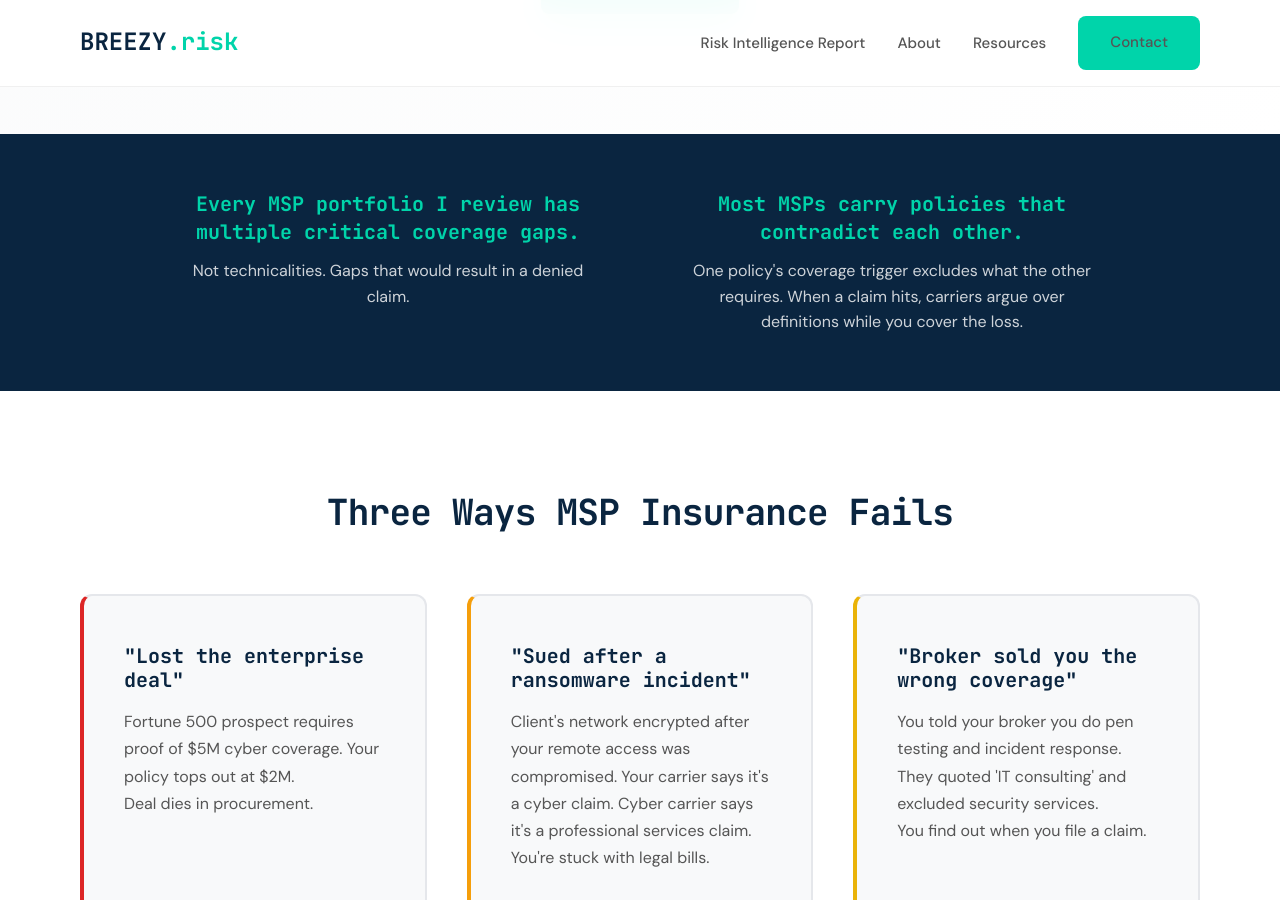
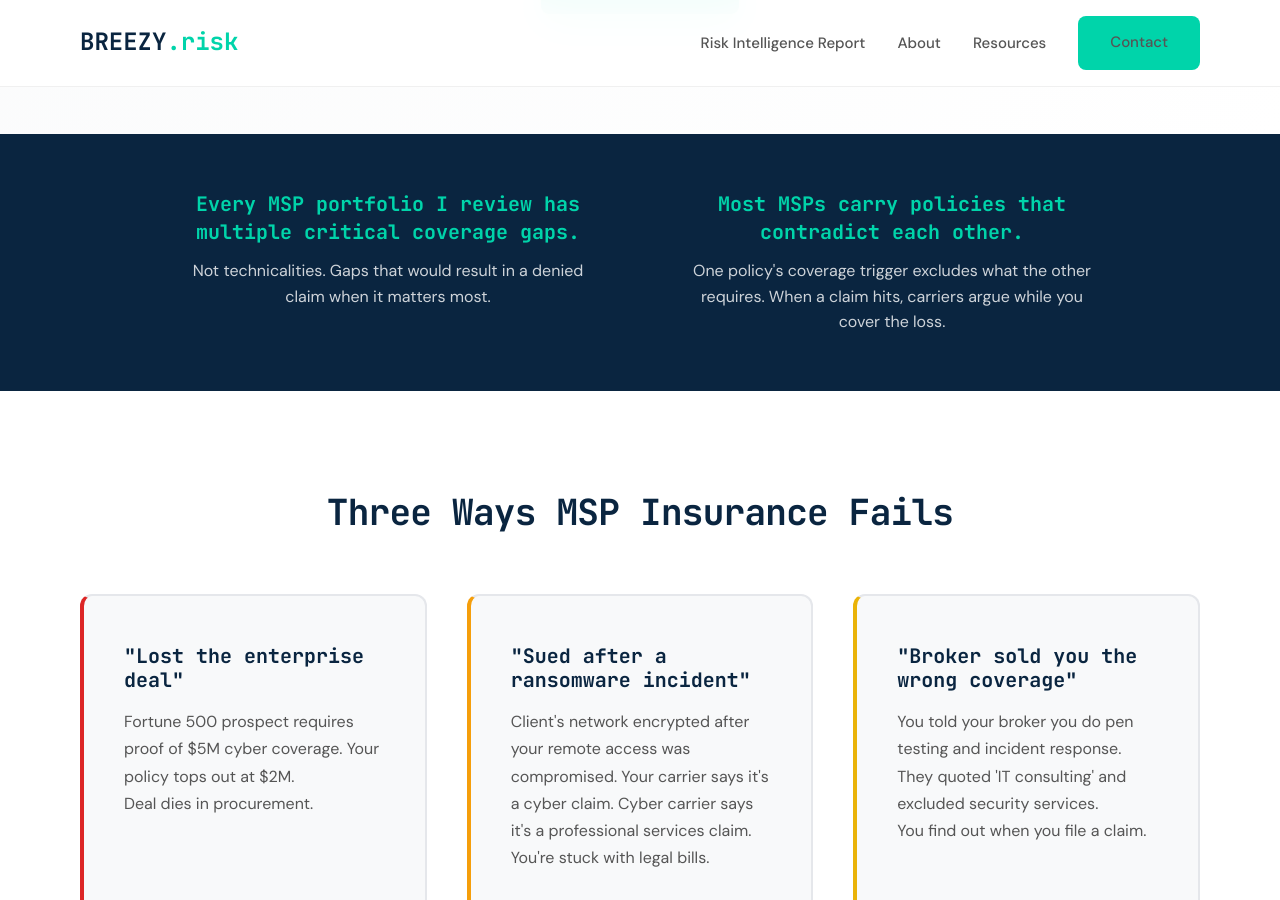
Before and after one commit to joeproe1/breezyins.com, a Jekyll site: the page built from index.html, in a window 1280 px wide and 900 px high, scrolled down 873 px. Built offline with Jekyll 4.4.1, drawn with Linux system fonts in a browser that asks for light colours.

Commit message:
Fix stats band line lengths (add words left, trim right)
Co-Authored-By: Claude Opus 4.6 <noreply@anthropic.com>

```diff
--- a/index.html
+++ b/index.html
@@ -76,11 +76,11 @@ description: "Your contracts create liabilities your insurance will not cover. I
     <div class="stats-grid">
       <div class="stat-item">
         <div class="stat-headline">Every MSP portfolio I review has multiple critical coverage gaps.</div>
-        <p class="stat-body">Not technicalities. Gaps that would result in a denied claim.</p>
+        <p class="stat-body">Not technicalities. Gaps that would result in a denied claim when it matters most.</p>
       </div>
       <div class="stat-item">
         <div class="stat-headline">Most MSPs carry policies that contradict each other.</div>
-        <p class="stat-body">One policy's coverage trigger excludes what the other requires. When a claim hits, carriers argue over definitions while you cover the loss.</p>
+        <p class="stat-body">One policy's coverage trigger excludes what the other requires. When a claim hits, carriers argue while you cover the loss.</p>
       </div>
     </div>
   </div>
```
